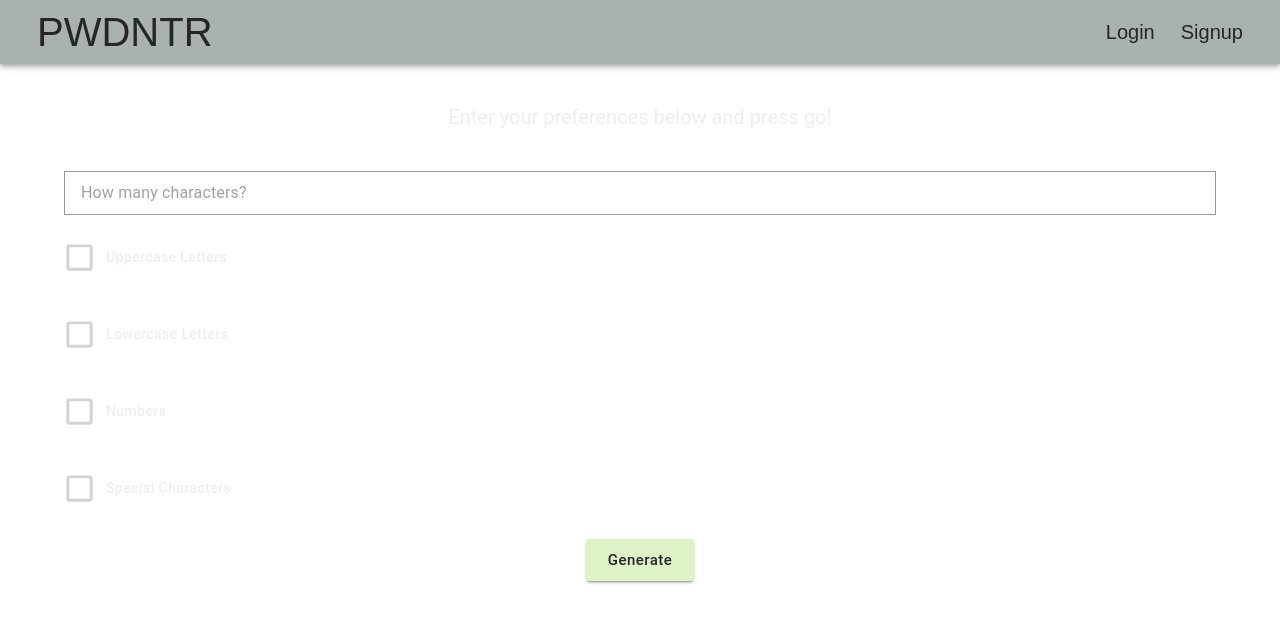
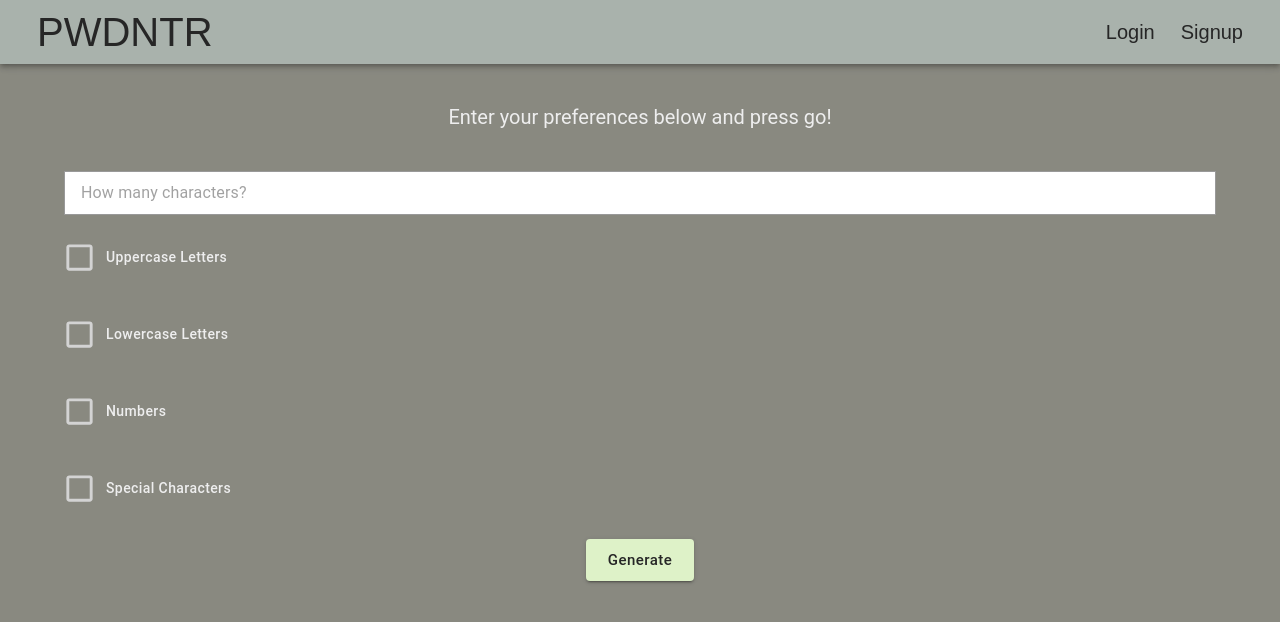
Before and after one commit to seddboi/pwdntr-client, a React (Create React App) app: page / in a window 1280 px wide. Shown: the top 622 px of the page. Built offline with nearby package versions, Linux system fonts and the light colour scheme.

Commit message:
updated background color for all pages

```diff
--- a/src/index.css
+++ b/src/index.css
@@ -1,5 +1,7 @@
 body {
 	margin: 0;
+	background-color: #898980;
+
 	-webkit-font-smoothing: antialiased;
 	-moz-osx-font-smoothing: grayscale;
 }
```
